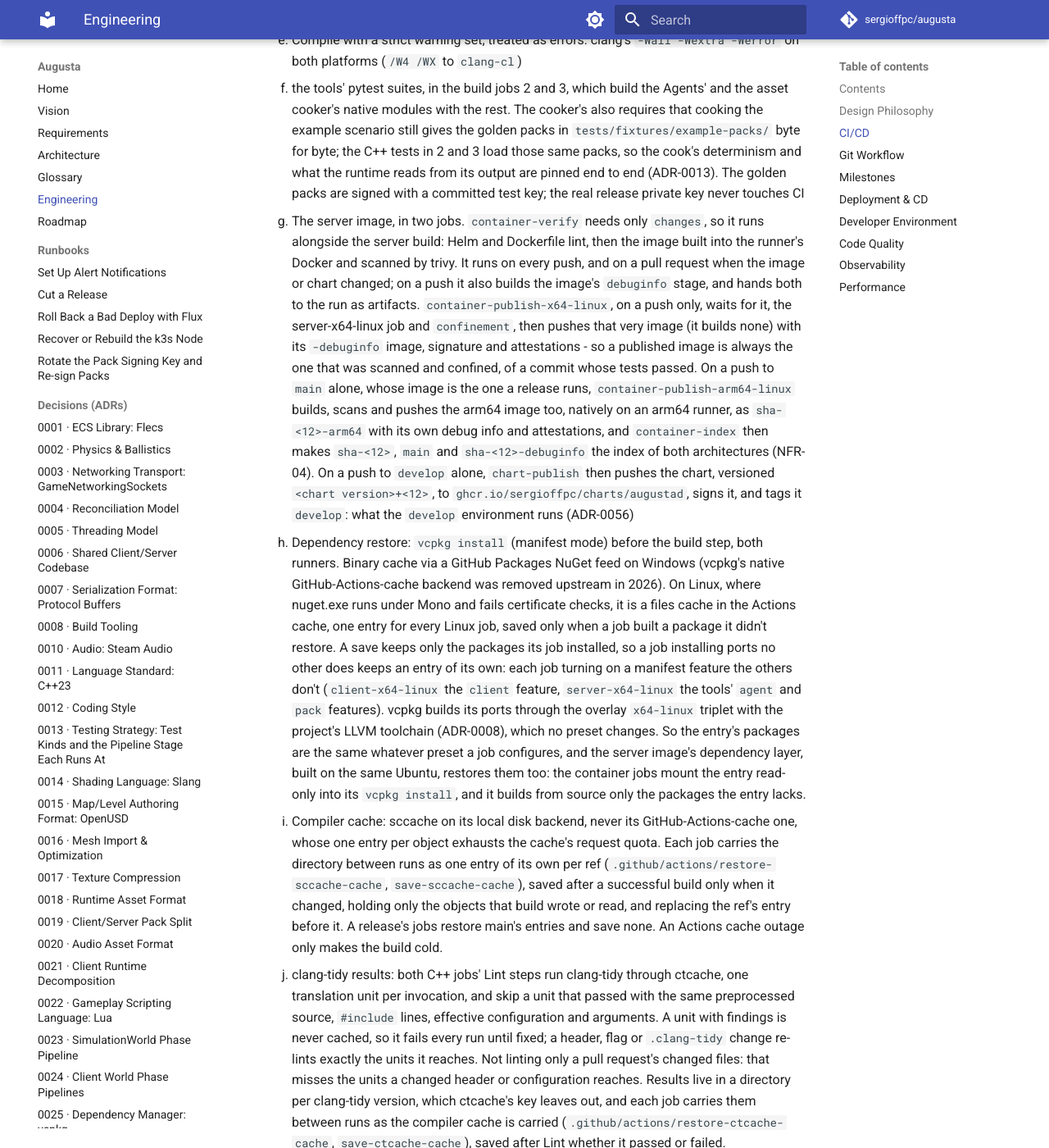
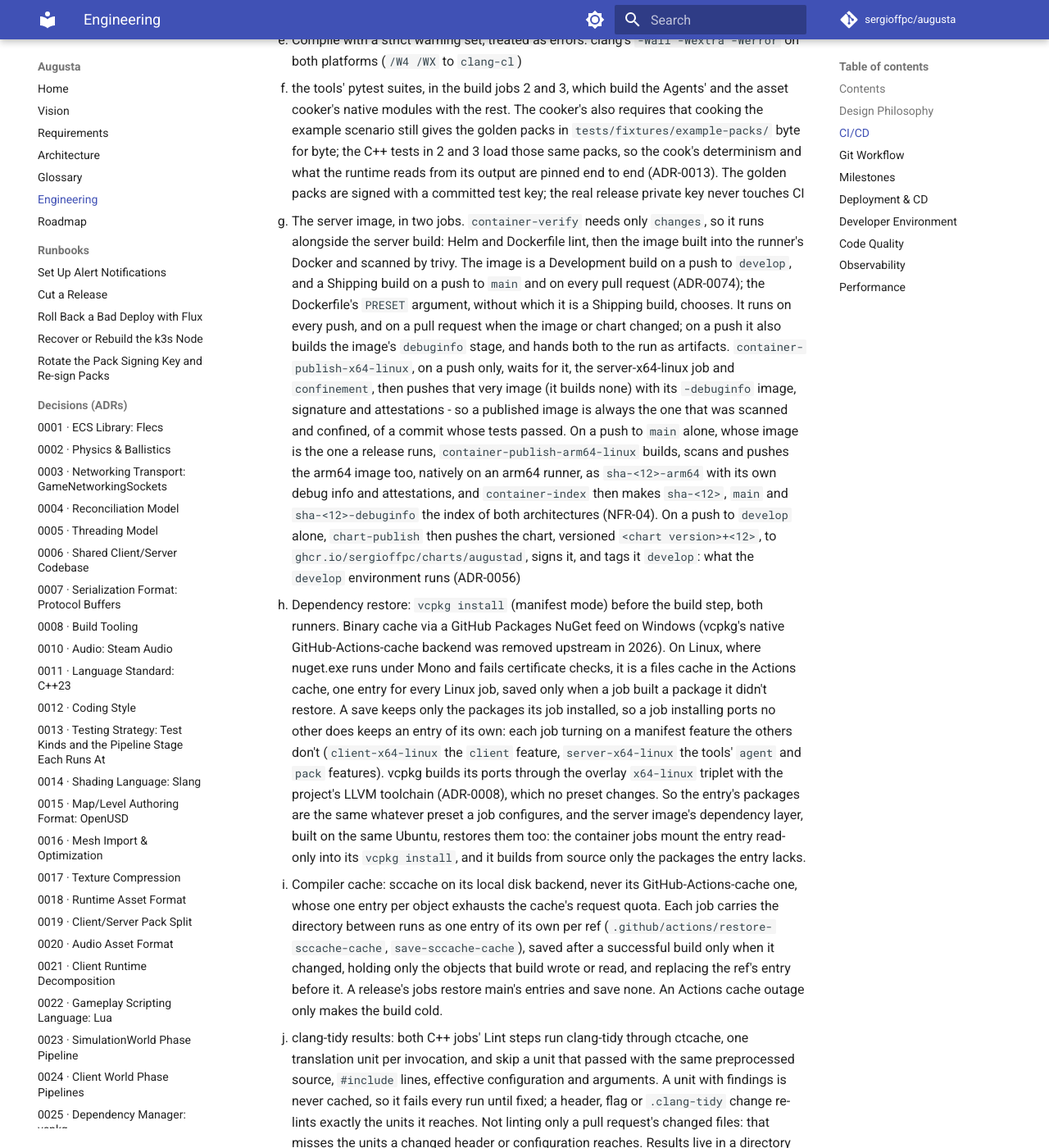
Before and after one commit to sergioffpc/augusta, an MkDocs documentation site: the page built from docs/ENGINEERING.md, in a window 1280 px wide and 1400 px high, scrolled down 2493 px. Shown: the whole window at 82% size. Built offline with MkDocs 1.6.1 and Material for MkDocs 9.7.7, drawn with Linux system fonts in a browser that asks for light colours; comment, search, counter and statistics services are not loaded; some of the changed text lies outside the part shown.

Commit message:
feat(ci): build the server image's kind from a PRESET argument, by branch
The Dockerfile takes a PRESET build argument, linux-shipping by default,
which drives configure, build, the vcpkg install root, the install and the
debug-info path through the preset's binary directory (ADR-0074). The
shared image action takes the preset as an input: container-verify passes
linux on a push to develop and linux-shipping on a push to main and on
every pull request, and main's arm64 build passes linux-shipping. The
debuginfo builds take the action's build args and caches, so they follow
the same choice.

PRESET is declared just before its first use, so the toolchain and vcpkg
bootstrap layers are shared and every later layer is its kind's own. Each
kind has its own registry layer cache (buildcache for Shipping,
buildcache-dev for Development), which prune-packages keeps.

Refs #961

Co-Authored-By: Claude Opus 5.5 <noreply@anthropic.com>

```diff
--- a/docs/ENGINEERING.md
+++ b/docs/ENGINEERING.md
@@ -109,12 +109,15 @@ decisions already made in ARCHITECTURE.md:
        private key never touches CI
     7. The server image, in two jobs. `container-verify` needs only `changes`,
        so it runs alongside the server build: Helm and Dockerfile lint, then the
-       image built into the runner's Docker and scanned by trivy. It runs on
-       every push, and on a pull request when the image or chart changed; on a
-       push it also builds the image's `debuginfo` stage, and hands both to the
-       run as artifacts. `container-publish-x64-linux`, on a push only, waits
-       for it, the server-x64-linux job and `confinement`, then pushes that very
-       image (it builds none) with its `-debuginfo` image, signature and
+       image built into the runner's Docker and scanned by trivy. The image is a
+       Development build on a push to `develop`, and a Shipping build on a push
+       to `main` and on every pull request (ADR-0074); the Dockerfile's `PRESET`
+       argument, without which it is a Shipping build, chooses. It runs on every
+       push, and on a pull request when the image or chart changed; on a push it
+       also builds the image's `debuginfo` stage, and hands both to the run as
+       artifacts. `container-publish-x64-linux`, on a push only, waits for it,
+       the server-x64-linux job and `confinement`, then pushes that very image
+       (it builds none) with its `-debuginfo` image, signature and
        attestations - so a published image is always the one that was scanned
        and confined, of a commit whose tests passed. On a push to `main` alone,
        whose image is the one a release runs, `container-publish-arm64-linux`
@@ -163,10 +166,13 @@ decisions already made in ARCHITECTURE.md:
     - The Actions cache (10 GB per repository, least recently used evicted
       first) holds only what a pull request restores from `develop`: the vcpkg
       binaries, sccache objects and clang-tidy results. The server image's
-      Docker layers live in GHCR (`augustad:buildcache`) instead: at several GB
-      they would evict the rest, and every pull request would rebuild its
-      dependencies from source. Only a push's `container-verify` writes them; a
-      pull request reads them, and a fork's reads nothing.
+      Docker layers live in GHCR instead: at several GB they would evict the
+      rest, and every pull request would rebuild its dependencies from source.
+      Each kind of build has its own cache, `augustad:buildcache` for Shipping
+      and `augustad:buildcache-dev` for Development, so `develop`'s pushes never
+      evict the layers a pull request's Shipping build reuses. Only a push's
+      `container-verify` writes them; a pull request reads them, and a fork's
+      reads nothing.
     - An Actions cache entry is kept only on a ref a later run restores from
       (its own, a pull request's base, or `main`). A release restores the caches
       but saves none: its tag's entries would serve only a rerun of it, which
```
Also changed, not shown: other parts of docs/ENGINEERING.md (+8 -8 lines), 5 other files.
